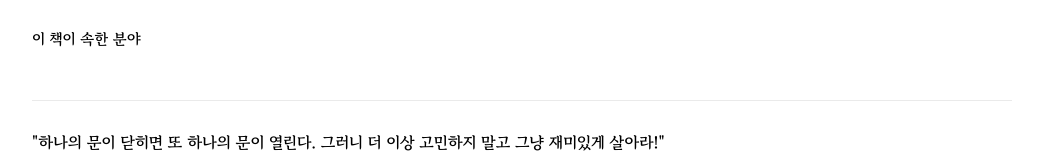
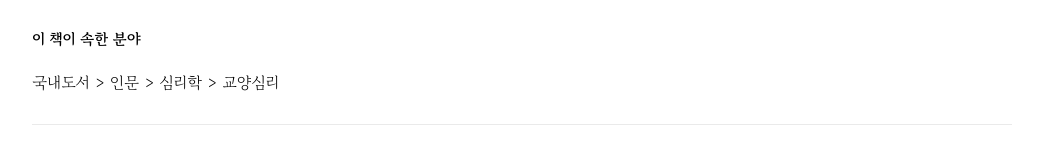
Before and after one commit to jijisss/bookStore, a React (Create React App) app: page /bookDetailPage in a window 1280 px wide. Shown: the part 6067-6224 px from the top of the page, without its empty margins (118-1161 px from the left). Built offline with nearby package versions, Linux system fonts and the light colour scheme.

Commit message:
Edit File

```diff
--- a/src/pages/BookDetailPage.js
+++ b/src/pages/BookDetailPage.js
@@ -646,7 +646,9 @@ function BookDetailPage() {
                       </p>
                     </div>
                     <ul className="intro-category-list">
-                      <li className="category-list-item" id="bookGenre"></li>
+                      <li className="category-list-item" id="bookGenre">
+                        {bookData.bookGenre}
+                      </li>
                     </ul>
                   </div>
                   <div className="intro-bottom">
```
